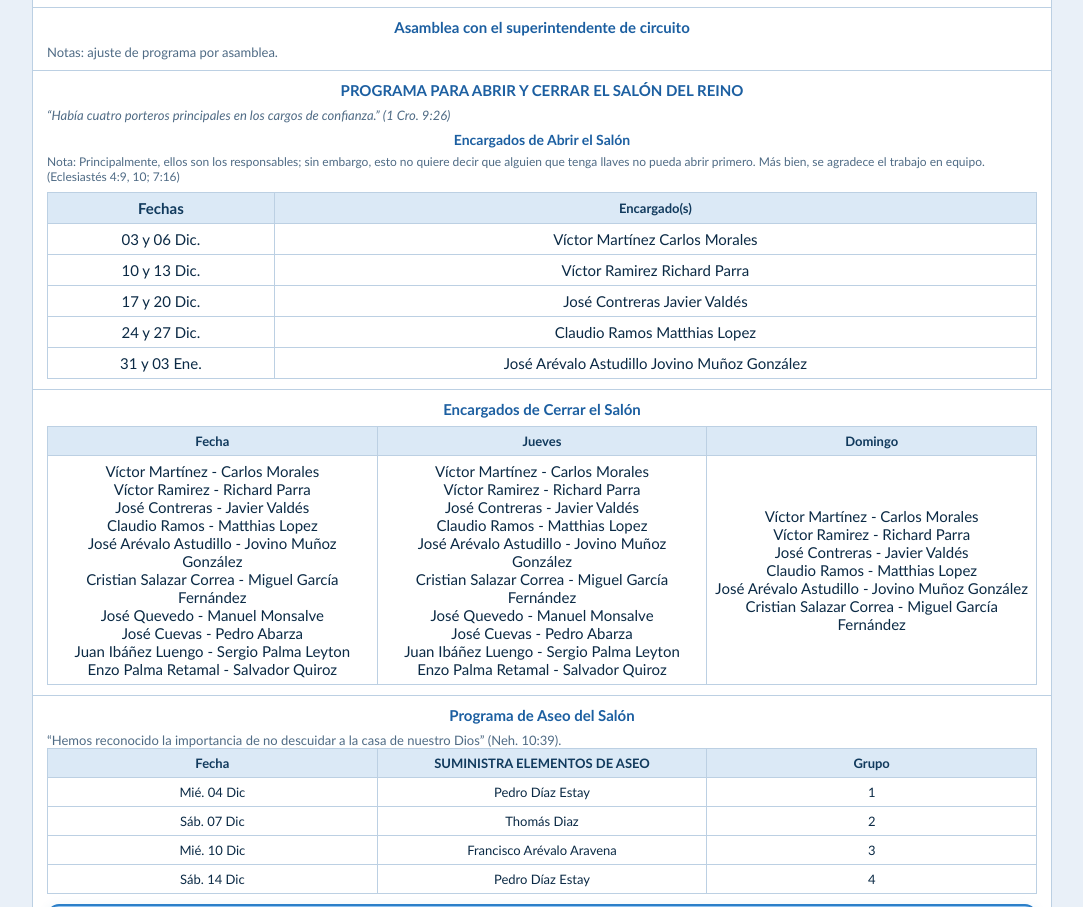
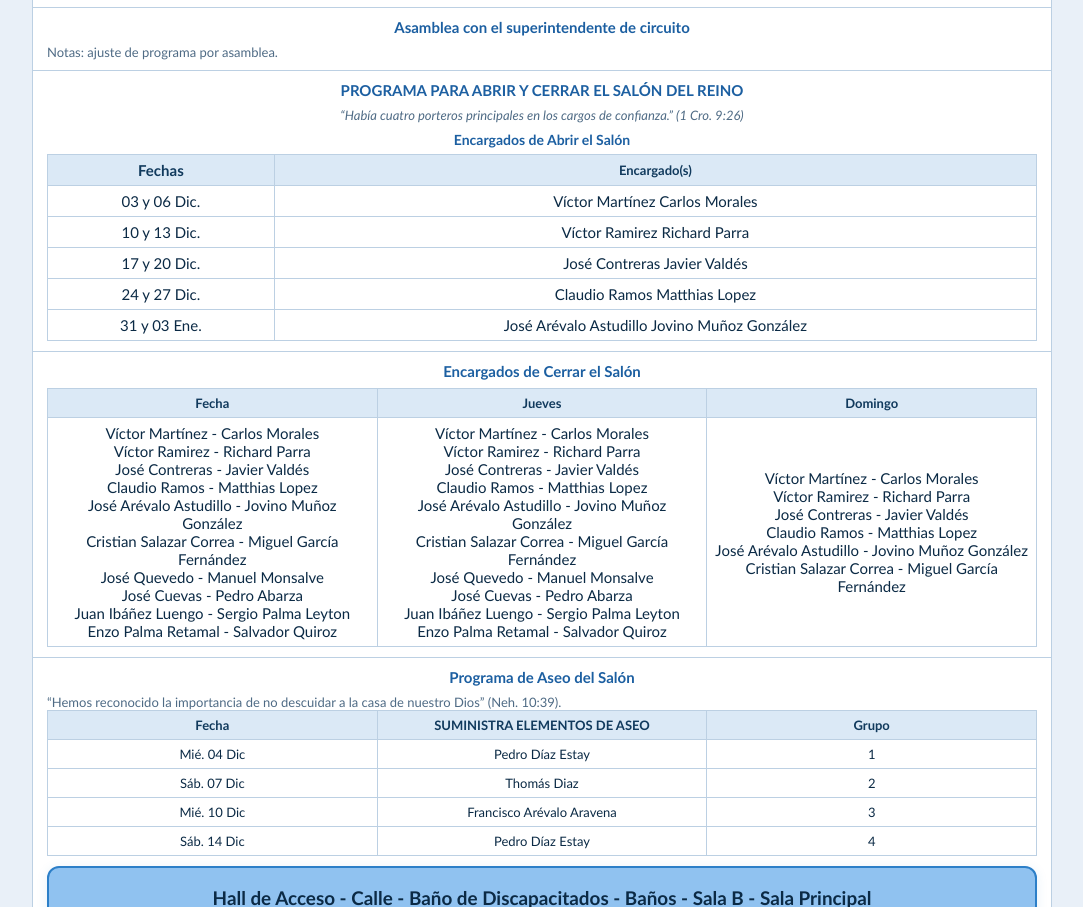
Before and after one commit to ManuelMC1979/Programa-privilegios, a plain HTML site: page index.html in a window 1280 px wide. Shown: the part 2600-3507 px from the top of the page, without its empty margins (98-1181 px from the left). Drawn offline with Linux system fonts and the light colour scheme.

Commit message:
Add files via upload

```diff
--- a/index.html
+++ b/index.html
@@ -372,12 +372,11 @@
 
 				<div class="section">
 					<h3>PROGRAMA PARA ABRIR Y CERRAR EL SALÓN DEL REINO</h3>
-					<div style="color: var(--muted); font-size: 13px; font-style: italic; margin: 4px 0 8px;">“Había cuatro porteros principales en los cargos de confianza.” (1 Cro. 9:26)</div>
+					<div class="cita-porteros-print" style="color: var(--muted); font-size: 13px; font-style: italic; margin: 4px 0 8px; text-align: center; width: 100%; display: block;">
+  “Había cuatro porteros principales en los cargos de confianza.” (1 Cro. 9:26)
+</div>
 					<div class="subsection-title">Encargados de Abrir el Salón</div>
-					<div style="color: var(--muted); font-size: 12px; margin: 2px 0 8px;">
-					Nota: Principalmente, ellos son los responsables; sin embargo, esto no quiere decir que alguien que tenga llaves no pueda abrir primero. Más bien, se agradece el trabajo en equipo.<br/>
-					(Eclesiastés 4:9, 10; 7:16)
-					</div>
+					   <!-- Nota eliminada por solicitud -->
 					<table class="abrir-table">
 						<thead>
 							<tr>
@@ -990,7 +989,8 @@
 				'Javier V',
 				'Juan I',
 				'Manuel M',
-				'Miguel G',
+				   'Miguel G',
+				   'Mathías L',
 				'Pedro A',
 				'Pedro D',
 				'Raúl G',
```
